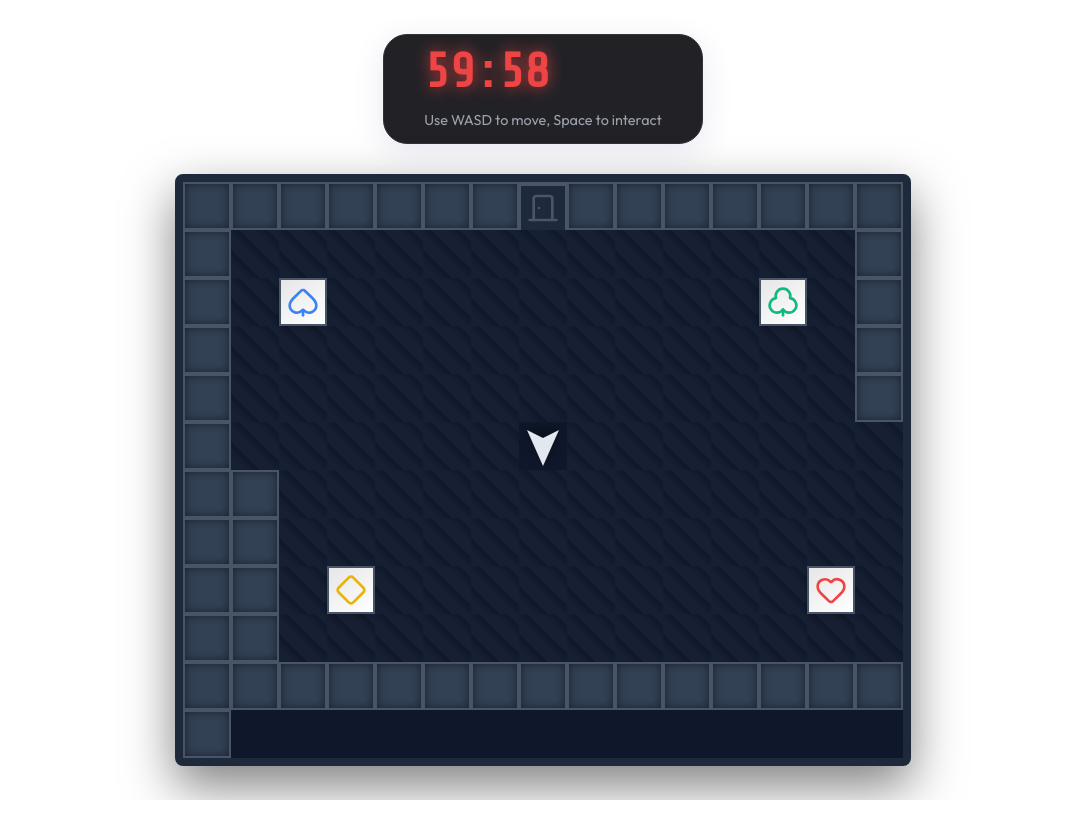
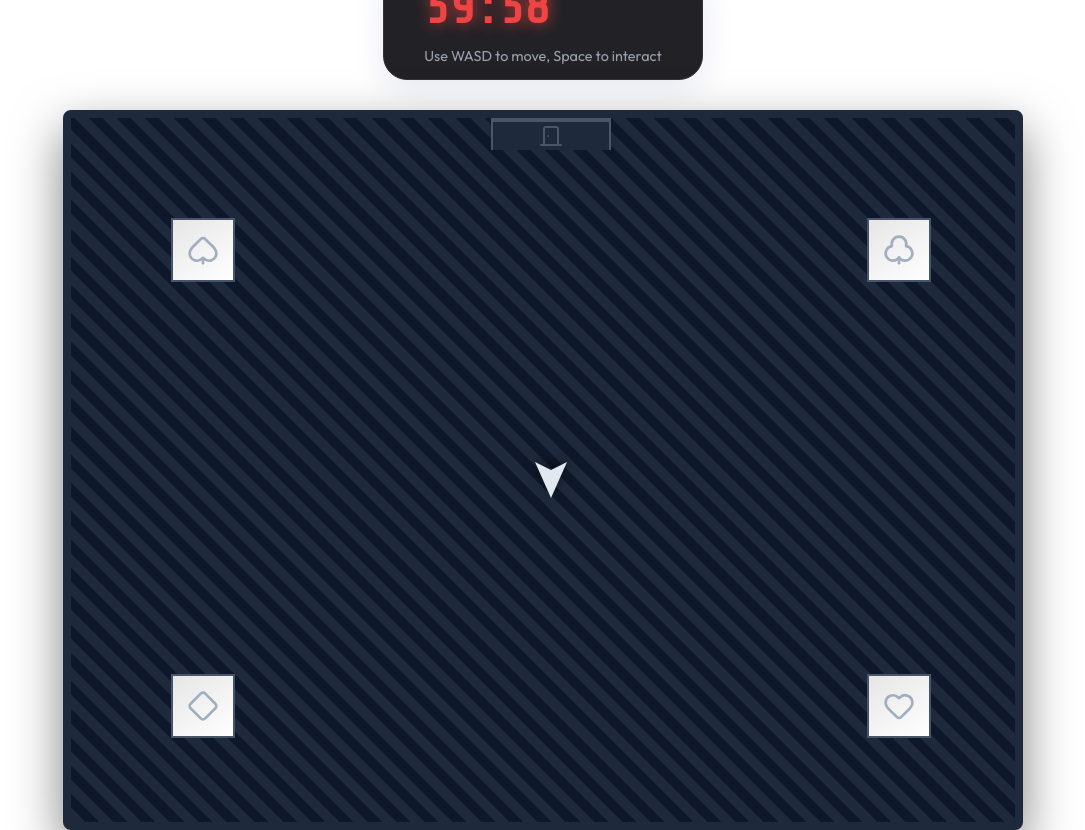
Before and after one commit to Sarthak-Malhotra/alice-test, a React (Vite) app: page / in a window 1280 px wide. Both pictures are taken after a click on the button "I am ready". Shown: the whole page, without its empty margins (97-1182 px from the left). Before the commit the page ends 800 px from the top, so only its background shows below. Built offline with nearby package versions, Linux system fonts and the light colour scheme.

Commit message:
feat: implement smooth 60fps free movement and AABB physics

```diff
--- a/src/App.css
+++ b/src/App.css
@@ -117,54 +117,40 @@
 
 /* RPG GAME MAP CSS */
 .game-map {
-  display: grid;
-  grid-template-columns: repeat(15, 48px);
-  grid-template-rows: repeat(11, 48px);
+  position: relative;
   background: #0f172a;
   border: 8px solid #1e293b;
   border-radius: 8px;
   box-shadow: 0 20px 50px rgba(0,0,0,0.5);
-  position: relative;
-}
-
-.tile {
-  width: 48px;
-  height: 48px;
-  display: flex;
-  justify-content: center;
-  align-items: center;
-  box-sizing: border-box;
-}
-
-.tile-floor {
-  background: repeating-linear-gradient(
+  overflow: hidden;
+  background-image: repeating-linear-gradient(
     45deg,
     #1e293b,
     #1e293b 10px,
-    #1e293b 10px,
+    #0f172a 10px,
     #0f172a 20px
   );
-  opacity: 0.5;
-}
-
-.tile-wall {
-  background: #334155;
-  border: 2px solid #475569;
-  box-shadow: inset 0 0 10px rgba(0,0,0,0.5);
 }
 
 .tile-door {
+  position: absolute;
   background: #1e293b;
   border-top: 4px solid;
   border-left: 2px solid #475569;
   border-right: 2px solid #475569;
+  display: flex;
+  justify-content: center;
+  align-items: center;
 }
 
 .tile-cabinet {
+  position: absolute;
   background: var(--metal-bg);
   border: 2px solid #475569;
   box-shadow: 0 4px 6px rgba(0,0,0,0.3);
-  position: relative;
+  display: flex;
+  justify-content: center;
+  align-items: center;
 }
 
 .tile-cabinet.unlocked {
@@ -174,12 +160,12 @@
 }
 
 .player-character {
-  width: 48px;
-  height: 48px;
+  position: absolute;
+  left: 0;
+  top: 0;
   display: flex;
   justify-content: center;
   align-items: center;
-  transition: all 0.1s linear;
   z-index: 50;
   filter: drop-shadow(0 4px 6px rgba(0,0,0,0.5));
 }
--- a/src/components/MainRoom.jsx
+++ b/src/components/MainRoom.jsx
@@ -1,36 +1,24 @@
-import { useState, useEffect } from 'react';
-import { Spade, Club, Diamond, Heart, DoorClosed, DoorOpen, User } from 'lucide-react';
+import { useEffect, useRef } from 'react';
+import { Spade, Club, Diamond, Heart, DoorClosed, DoorOpen } from 'lucide-react';
 
-const MAP_WIDTH = 15;
-const MAP_HEIGHT = 11;
+const MAP_WIDTH = 960;
+const MAP_HEIGHT = 720;
+const PLAYER_SIZE = 48;
+const CABINET_SIZE = 64;
+const DOOR_WIDTH = 120;
+const DOOR_HEIGHT = 32;
 
-// Tile types:
-// 0 = Floor
-// 1 = Wall
-// 2 = Door (Exit)
-// 3 = Spades Cabinet
-// 4 = Clubs Cabinet
-// 5 = Diamonds Cabinet
-// 6 = Hearts Cabinet
-
-const MAP = [
-  [1, 1, 1, 1, 1, 1, 1, 2, 1, 1, 1, 1, 1, 1, 1],
-  [1, 0, 0, 0, 0, 0, 0, 0, 0, 0, 0, 0, 0, 0, 1],
-  [1, 0, 3, 0, 0, 0, 0, 0, 0, 0, 0, 0, 4, 0, 1],
-  [1, 0, 0, 0, 0, 0, 0, 0, 0, 0, 0, 0, 0, 0, 1],
-  [1, 0, 0, 0, 0, 0, 0, 0, 0, 0, 0, 0, 0, 0, 1],
-  [1, 0, 0, 0, 0, 0, 0, 0, 0, 0, 0, 0, 0, 0, 1],
-  [1, 0, 0, 0, 0, 0, 0, 0, 0, 0, 0, 0, 0, 0, 1],
-  [1, 0, 0, 0, 0, 0, 0, 0, 0, 0, 0, 0, 0, 0, 1],
-  [1, 0, 5, 0, 0, 0, 0, 0, 0, 0, 0, 0, 6, 0, 1],
-  [1, 0, 0, 0, 0, 0, 0, 0, 0, 0, 0, 0, 0, 0, 1],
-  [1, 1, 1, 1, 1, 1, 1, 1, 1, 1, 1, 1, 1, 1, 1],
+const OBJECTS = [
+  { id: 'escape', type: 'door', x: (MAP_WIDTH - DOOR_WIDTH) / 2, y: 0, width: DOOR_WIDTH, height: DOOR_HEIGHT },
+  { id: 'spades', type: 'cabinet', x: 100, y: 100, width: CABINET_SIZE, height: CABINET_SIZE, suit: 'spades', icon: Spade, color: 'var(--spade-color)' },
+  { id: 'clubs', type: 'cabinet', x: MAP_WIDTH - 100 - CABINET_SIZE, y: 100, width: CABINET_SIZE, height: CABINET_SIZE, suit: 'clubs', icon: Club, color: 'var(--club-color)' },
+  { id: 'diamonds', type: 'cabinet', x: 100, y: MAP_HEIGHT - 100 - CABINET_SIZE, width: CABINET_SIZE, height: CABINET_SIZE, suit: 'diamonds', icon: Diamond, color: 'var(--diamond-color)' },
+  { id: 'hearts', type: 'cabinet', x: MAP_WIDTH - 100 - CABINET_SIZE, y: MAP_HEIGHT - 100 - CABINET_SIZE, width: CABINET_SIZE, height: CABINET_SIZE, suit: 'hearts', icon: Heart, color: 'var(--heart-color)' }
 ];
 
+const SPEED = 300; // pixels per second
+
 export default function MainRoom({ timeLeft, unlockedCabinets, onOpenPuzzle, onAttemptEscape, escaped, isPuzzleActive }) {
-  const [pos, setPos] = useState({ x: 7, y: 5 });
-  const [dir, setDir] = useState('DOWN'); // 'UP', 'DOWN', 'LEFT', 'RIGHT'
-
   const formatTime = (seconds) => {
     const m = Math.floor(seconds / 60).toString().padStart(2, '0');
     const s = (seconds % 60).toString().padStart(2, '0');
@@ -39,106 +27,150 @@
 
   const allUnlocked = Object.values(unlockedCabinets).every(Boolean);
 
+  const keys = useRef({});
+  const pos = useRef({ x: (MAP_WIDTH - PLAYER_SIZE) / 2, y: (MAP_HEIGHT - PLAYER_SIZE) / 2 });
+  const dir = useRef('DOWN');
+  const playerRef = useRef(null);
+  const requestRef = useRef();
+  const lastTimeRef = useRef(0);
+  const isInteracting = useRef(false);
+
+  // Check collision between two rectangles
+  const isColliding = (rect1, rect2) => {
+    return (
+      rect1.x < rect2.x + rect2.width &&
+      rect1.x + rect1.width > rect2.x &&
+      rect1.y < rect2.y + rect2.height &&
+      rect1.y + rect1.height > rect2.y
+    );
+  };
+
+  // Keyboard Event Listeners
   useEffect(() => {
     const handleKeyDown = (e) => {
-      if (isPuzzleActive || escaped) return;
-
-      let nextX = pos.x;
-      let nextY = pos.y;
-      let nextDir = dir;
-      let interacted = false;
-
-      switch (e.key) {
-        case 'w': case 'W': case 'ArrowUp':
-          nextY -= 1; nextDir = 'UP'; break;
-        case 's': case 'S': case 'ArrowDown':
-          nextY += 1; nextDir = 'DOWN'; break;
-        case 'a': case 'A': case 'ArrowLeft':
-          nextX -= 1; nextDir = 'LEFT'; break;
-        case 'd': case 'D': case 'ArrowRight':
-          nextX += 1; nextDir = 'RIGHT'; break;
-        case ' ': case 'Spacebar':
-          interacted = true; break;
-        default:
-          return;
+      keys.current[e.key.toLowerCase()] = true;
+      if (e.key === ' ' || e.key === 'Spacebar') {
+        isInteracting.current = true;
+        e.preventDefault();
       }
-
-      e.preventDefault(); // Prevent scrolling
-
-      if (interacted) {
-        // Check tile in front of player
-        let faceX = pos.x;
-        let faceY = pos.y;
-        if (dir === 'UP') faceY -= 1;
-        if (dir === 'DOWN') faceY += 1;
-        if (dir === 'LEFT') faceX -= 1;
-        if (dir === 'RIGHT') faceX += 1;
-
-        if (faceY >= 0 && faceY < MAP_HEIGHT && faceX >= 0 && faceX < MAP_WIDTH) {
-          const tile = MAP[faceY][faceX];
-          if (tile === 2) {
-            if (allUnlocked) onAttemptEscape();
-          } else if (tile === 3 && !unlockedCabinets.spades) onOpenPuzzle('spades');
-          else if (tile === 4 && !unlockedCabinets.clubs) onOpenPuzzle('clubs');
-          else if (tile === 5 && !unlockedCabinets.diamonds) onOpenPuzzle('diamonds');
-          else if (tile === 6 && !unlockedCabinets.hearts) onOpenPuzzle('hearts');
-        }
-        return;
-      }
-
-      // Movement Collision
-      if (nextDir !== dir) setDir(nextDir);
-
-      if (nextY >= 0 && nextY < MAP_HEIGHT && nextX >= 0 && nextX < MAP_WIDTH) {
-        const tile = MAP[nextY][nextX];
-        if (tile === 0) { // Only walk on floor
-          setPos({ x: nextX, y: nextY });
-        }
+    };
+    const handleKeyUp = (e) => {
+      keys.current[e.key.toLowerCase()] = false;
+      if (e.key === ' ' || e.key === 'Spacebar') {
+        isInteracting.current = false;
       }
     };
 
     window.addEventListener('keydown', handleKeyDown);
-    return () => window.removeEventListener('keydown', handleKeyDown);
-  }, [pos, dir, isPuzzleActive, escaped, allUnlocked, unlockedCabinets]);
+    window.addEventListener('keyup', handleKeyUp);
+    return () => {
+      window.removeEventListener('keydown', handleKeyDown);
+      window.removeEventListener('keyup', handleKeyUp);
+    };
+  }, []);
 
-  const getTileComponent = (tileValue, x, y) => {
-    switch(tileValue) {
-      case 1: return <div key={`${x}-${y}`} className="tile tile-wall"></div>;
-      case 2: return (
-        <div key={`${x}-${y}`} className="tile tile-door" style={{borderColor: allUnlocked ? '#10b981' : '#4a5568'}}>
-          {escaped ? <DoorOpen size={32} color="#10b981"/> : <DoorClosed size={32} color="#4a5568"/>}
-        </div>
-      );
-      case 3: return (
-        <div key={`${x}-${y}`} className={`tile tile-cabinet ${unlockedCabinets.spades ? 'unlocked' : ''}`} style={{color: 'var(--spade-color)'}}>
-          <Spade size={32}/>
-        </div>
-      );
-      case 4: return (
-        <div key={`${x}-${y}`} className={`tile tile-cabinet ${unlockedCabinets.clubs ? 'unlocked' : ''}`} style={{color: 'var(--club-color)'}}>
-          <Club size={32}/>
-        </div>
-      );
-      case 5: return (
-        <div key={`${x}-${y}`} className={`tile tile-cabinet ${unlockedCabinets.diamonds ? 'unlocked' : ''}`} style={{color: 'var(--diamond-color)'}}>
-          <Diamond size={32}/>
-        </div>
-      );
-      case 6: return (
-        <div key={`${x}-${y}`} className={`tile tile-cabinet ${unlockedCabinets.hearts ? 'unlocked' : ''}`} style={{color: 'var(--heart-color)'}}>
-          <Heart size={32}/>
-        </div>
-      );
-      default: return <div key={`${x}-${y}`} className="tile tile-floor"></div>;
-    }
+  // Main Game Loop (60 FPS)
+  useEffect(() => {
+    const update = (time) => {
+      if (lastTimeRef.current !== 0 && !isPuzzleActive && !escaped) {
+        const deltaTime = (time - lastTimeRef.current) / 1000;
+        // Cap deltaTime to prevent huge jumps if tab was inactive
+        const dt = Math.min(deltaTime, 0.1);
+
+        let dx = 0;
+        let dy = 0;
+
+        if (keys.current['w'] || keys.current['arrowup']) { dy -= 1; dir.current = 'UP'; }
+        if (keys.current['s'] || keys.current['arrowdown']) { dy += 1; dir.current = 'DOWN'; }
+        if (keys.current['a'] || keys.current['arrowleft']) { dx -= 1; dir.current = 'LEFT'; }
+        if (keys.current['d'] || keys.current['arrowright']) { dx += 1; dir.current = 'RIGHT'; }
+
+        // Normalize diagonal movement
+        if (dx !== 0 && dy !== 0) {
+          const length = Math.sqrt(dx * dx + dy * dy);
+          dx /= length;
+          dy /= length;
+        }
+
+        const moveDistance = SPEED * dt;
+        let nextX = pos.current.x + dx * moveDistance;
+        let nextY = pos.current.y + dy * moveDistance;
+
+        // Map Boundary Collision
+        if (nextX < 0) nextX = 0;
+        if (nextY < 0) nextY = 0;
+        if (nextX > MAP_WIDTH - PLAYER_SIZE) nextX = MAP_WIDTH - PLAYER_SIZE;
+        if (nextY > MAP_HEIGHT - PLAYER_SIZE) nextY = MAP_HEIGHT - PLAYER_SIZE;
+
+        // Object Collision X axis
+        const rectX = { x: nextX, y: pos.current.y, width: PLAYER_SIZE, height: PLAYER_SIZE };
+        let collidesX = false;
+        for (const obj of OBJECTS) {
+          if (isColliding(rectX, obj)) collidesX = true;
+        }
+        if (!collidesX) pos.current.x = nextX;
+
+        // Object Collision Y axis
+        const rectY = { x: pos.current.x, y: nextY, width: PLAYER_SIZE, height: PLAYER_SIZE };
+        let collidesY = false;
+        for (const obj of OBJECTS) {
+          if (isColliding(rectY, obj)) collidesY = true;
+        }
+        if (!collidesY) pos.current.y = nextY;
+
+        // Handle Interaction
+        if (isInteracting.current) {
+          isInteracting.current = false; // Trigger once
+
+          // Create an interaction box in front of the player
+          let intX = pos.current.x;
+          let intY = pos.current.y;
+          const INT_SIZE = 20;
+
+          if (dir.current === 'UP') { intY -= INT_SIZE; }
+          if (dir.current === 'DOWN') { intY += PLAYER_SIZE; }
+          if (dir.current === 'LEFT') { intX -= INT_SIZE; }
+          if (dir.current === 'RIGHT') { intX += PLAYER_SIZE; }
+
+          const interactionRect = {
+            x: dir.current === 'LEFT' || dir.current === 'RIGHT' ? intX : pos.current.x,
+            y: dir.current === 'UP' || dir.current === 'DOWN' ? intY : pos.current.y,
+            width: dir.current === 'LEFT' || dir.current === 'RIGHT' ? INT_SIZE : PLAYER_SIZE,
+            height: dir.current === 'UP' || dir.current === 'DOWN' ? INT_SIZE : PLAYER_SIZE
+          };
+
+          for (const obj of OBJECTS) {
+            // Expand object hitboxes slightly for interaction forgiveness
+            const interactBox = { x: obj.x - 10, y: obj.y - 10, width: obj.width + 20, height: obj.height + 20 };
+            if (isColliding(interactionRect, interactBox)) {
+              if (obj.id === 'escape' && allUnlocked) onAttemptEscape();
+              else if (obj.type === 'cabinet' && !unlockedCabinets[obj.id]) onOpenPuzzle(obj.id);
+            }
+          }
+        }
+
+        // Apply DOM updates manually for 60FPS performance
+        if (playerRef.current) {
+          playerRef.current.style.transform = `translate(${pos.current.x}px, ${pos.current.y}px) rotate(${getPlayerRotation()})`;
+        }
+      }
+
+      lastTimeRef.current = time;
+      requestRef.current = requestAnimationFrame(update);
+    };
+
+    requestRef.current = requestAnimationFrame(update);
+    return () => cancelAnimationFrame(requestRef.current);
+  }, [isPuzzleActive, escaped, allUnlocked, unlockedCabinets, onOpenPuzzle, onAttemptEscape]);
+
+  // Handle Rotation calculation for rendering
+  const getPlayerRotation = () => {
+    if (dir.current === 'UP') return '0deg';
+    if (dir.current === 'DOWN') return '180deg';
+    if (dir.current === 'LEFT') return '-90deg';
+    if (dir.current === 'RIGHT') return '90deg';
+    return '0deg';
   };
-
-  const getPlayerRotation = () => {
-    if (dir === 'UP') return '0deg';
-    if (dir === 'DOWN') return '180deg';
-    if (dir === 'LEFT') return '-90deg';
-    if (dir === 'RIGHT') return '90deg';
-  }
 
   return (
     <div style={{ display: 'flex', flexDirection: 'column', alignItems: 'center', width: '100%', zIndex: 10 }}>
@@ -151,26 +183,53 @@
         <p style={{fontSize: '0.9rem', color: '#9ca3af', textAlign: 'center', marginTop: '10px'}}>Use WASD to move, Space to interact</p>
       </div>
 
-      {/* Grid Engine */}
-      <div className="game-map">
-        {MAP.map((row, y) =>
-          row.map((tile, x) => getTileComponent(tile, x, y))
-        )}
+      {/* 60FPS Render Surface */}
+      <div className="game-map" style={{ width: MAP_WIDTH, height: MAP_HEIGHT }}>
 
-        {/* Player Character */}
+        {/* Render Static Objects */}
+        {OBJECTS.map(obj => {
+          if (obj.type === 'door') {
+            return (
+              <div key={obj.id} className="tile-door" style={{ left: obj.x, top: obj.y, width: obj.width, height: obj.height, borderColor: allUnlocked ? '#10b981' : '#4a5568' }}>
+                {escaped ? <DoorOpen size={24} color="#10b981"/> : <DoorClosed size={24} color="#4a5568"/>}
+              </div>
+            );
+          }
+          if (obj.type === 'cabinet') {
+            const Icon = obj.icon;
+            const isUnlocked = unlockedCabinets[obj.id];
+            return (
+              <div
+                key={obj.id}
+                className={`tile-cabinet ${isUnlocked ? 'unlocked' : ''}`}
+                style={{
+                  left: obj.x,
+                  top: obj.y,
+                  width: obj.width,
+                  height: obj.height,
+                  color: isUnlocked ? obj.color : '#a0aec0',
+                  boxShadow: isUnlocked ? `0 0 15px ${obj.color}` : 'none',
+                  borderColor: isUnlocked ? obj.color : '#475569'
+                }}
+              >
+                <Icon size={32}/>
+              </div>
+            );
+          }
+          return null;
+        })}
+
+        {/* Render Player via DOM Ref */}
         <div
+          ref={playerRef}
           className="player-character"
-          style={{
-            gridColumnStart: pos.x + 1,
-            gridRowStart: pos.y + 1,
-            transform: `rotate(${getPlayerRotation()})`
-          }}
+          style={{ width: PLAYER_SIZE, height: PLAYER_SIZE }}
         >
-          {/* A simple arrow-like player icon facing UP by default */}
           <svg viewBox="0 0 24 24" fill="white" xmlns="http://www.w3.org/2000/svg">
             <path d="M12 2L4 20L12 16L20 20L12 2Z" fill="#e2e8f0"/>
           </svg>
         </div>
+
       </div>
     </div>
   );
```
